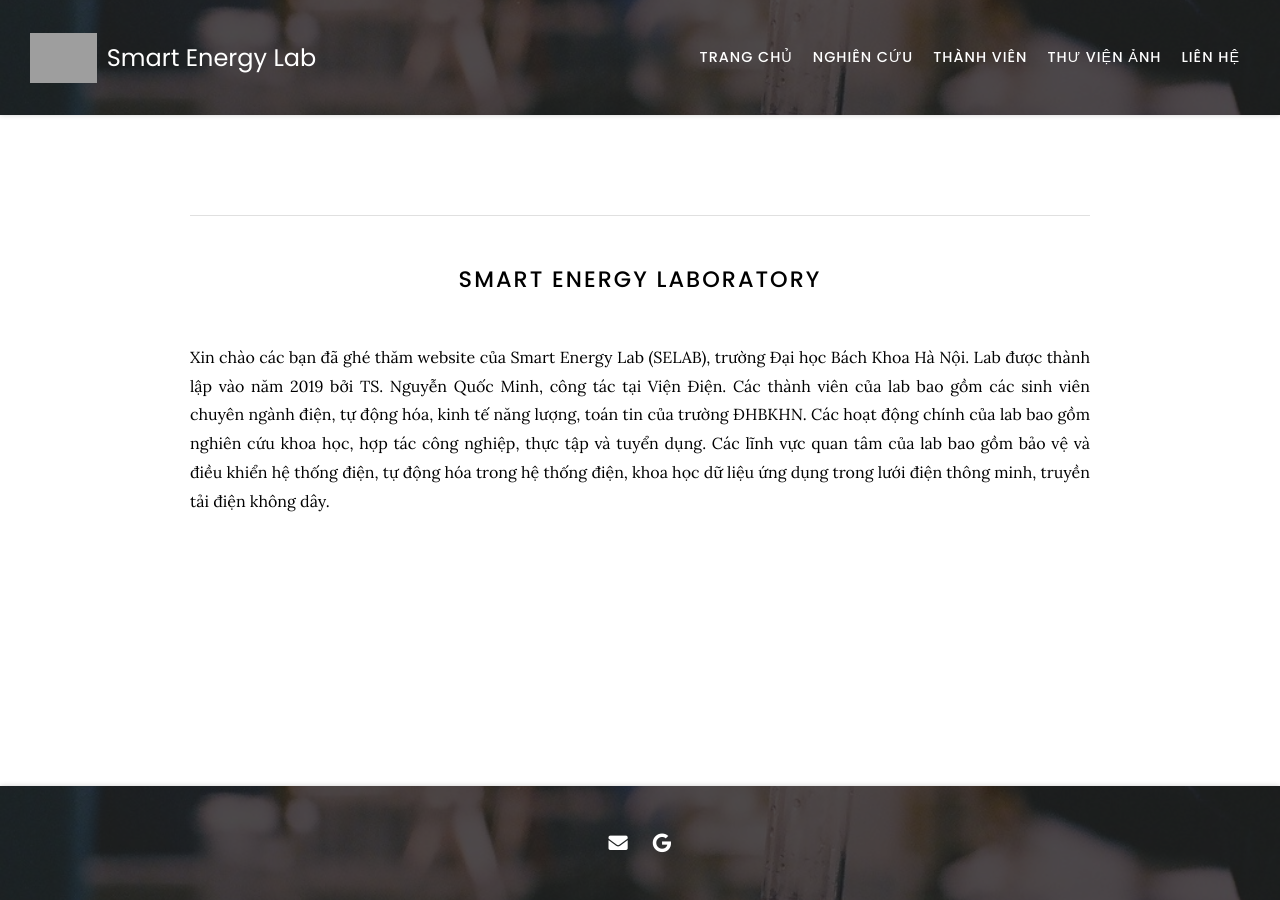
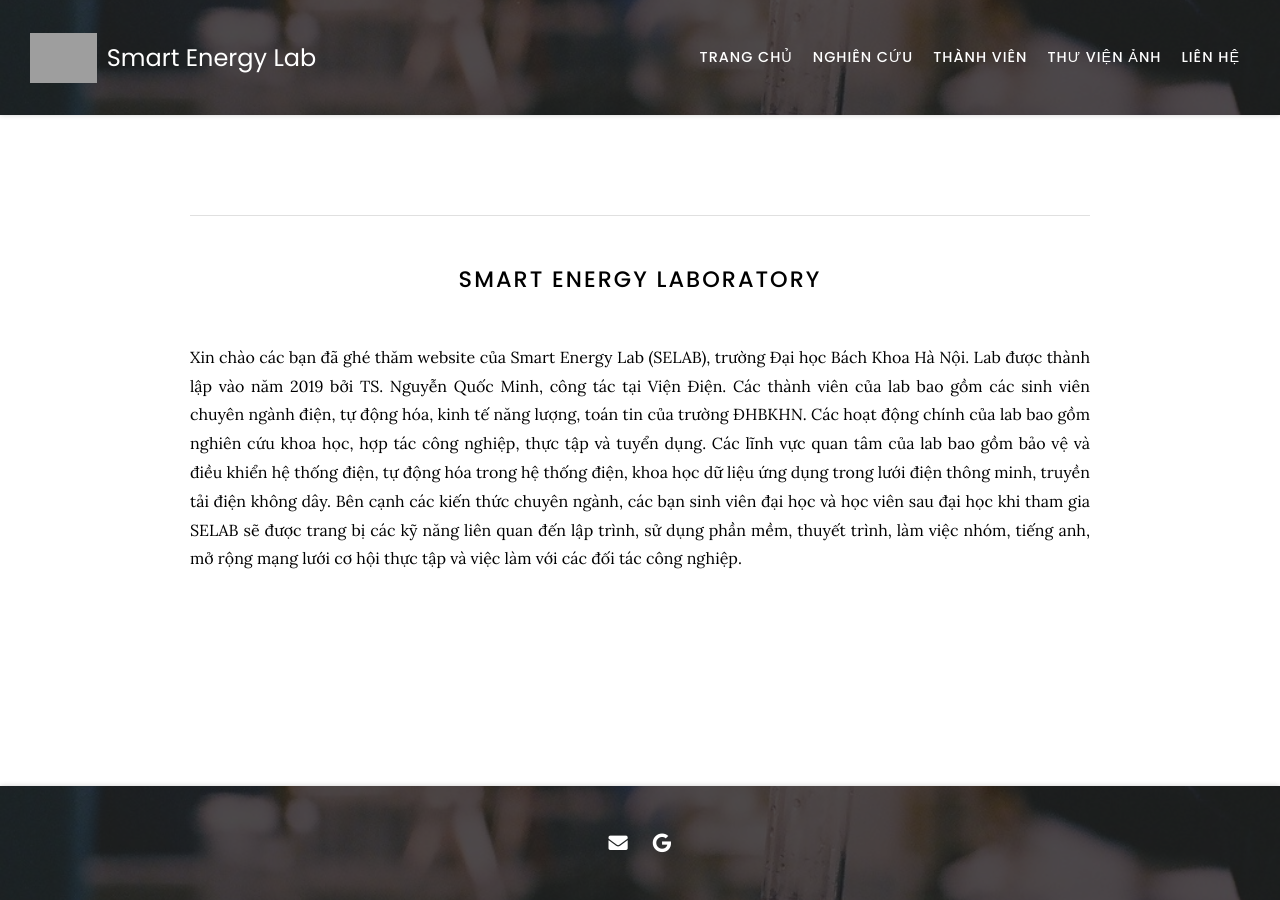
Before and after one commit to selabhust/home, a Jekyll site: the page built from index.md, in a window 1280 px wide. Built offline with Jekyll 4.4.1, drawn with Linux system fonts in a browser that asks for light colours; nearby versions of some CDN libraries; grey boxes are pictures that could not be loaded.

Commit message:
Update index.md

```diff
--- a/index.md
+++ b/index.md
@@ -9,3 +9,4 @@ nav:
 # SMART ENERGY LABORATORY
 
 Xin chào các bạn đã ghé thăm website của Smart Energy Lab (SELAB), trường Đại học Bách Khoa Hà Nội. Lab được thành lập vào năm 2019 bởi TS. Nguyễn Quốc Minh, công tác tại Viện Điện. Các thành viên của lab bao gồm các sinh viên chuyên ngành điện, tự động hóa, kinh tế năng lượng, toán tin của trường ĐHBKHN. Các hoạt động chính của lab bao gồm nghiên cứu khoa học, hợp tác công nghiệp, thực tập và tuyển dụng. Các lĩnh vực quan tâm của lab bao gồm bảo vệ và điều khiển hệ thống điện, tự động hóa trong hệ thống điện, khoa học dữ liệu ứng dụng trong lưới điện thông minh, truyền tải điện không dây.
+Bên cạnh các kiến thức chuyên ngành, các bạn sinh viên đại học và học viên sau đại học khi tham gia SELAB sẽ được trang bị các kỹ năng liên quan đến lập trình, sử dụng phần mềm, thuyết trình, làm việc nhóm, tiếng anh, mở rộng mạng lưới cơ hội thực tập và việc làm với các đối tác công nghiệp.
```
